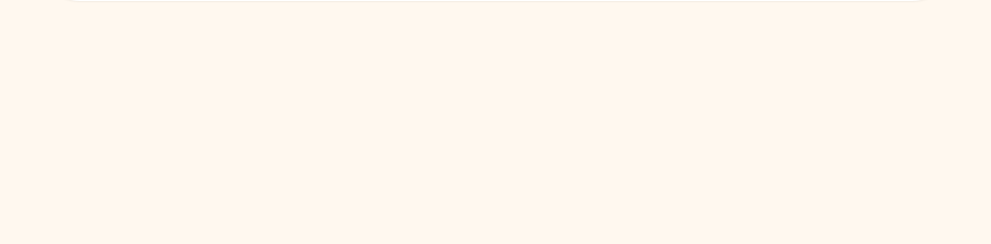
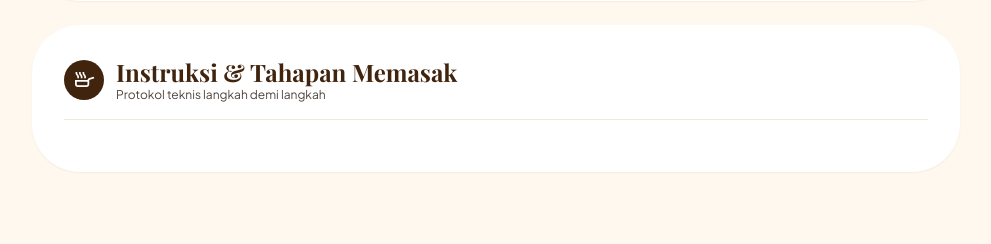
Before and after one commit to indriyanirasti7-sys/Sistem_Informasi_Resep_Makanan, a Laravel app: template resources/views/admin/recipes/detail_tampilan.blade.php in a window 1280 px wide. Shown: the part 1158-1402 px from the top of the page, without its empty margins (288-1279 px from the left). Before the commit the page ends 1159 px from the top, so only its background shows below. Run offline with Laravel 12, Linux system fonts and the light colour scheme; the template is opened without the code that fills it, so the values that code supplies are empty; the visitor is signed in with stand-in values (Sample User, id 1); parts of the project's set-up code (start-up, migrations or seed data) failed here and were passed over; some libraries are stand-ins or nearby versions; some web fonts are replaced.

Commit message:
Menampilkan langkah memasak secara berurutan
Menyelesaikan halaman detail resep versi full-width

```diff
--- a/resources/views/admin/recipes/detail_tampilan.blade.php
+++ b/resources/views/admin/recipes/detail_tampilan.blade.php
@@ -174,7 +174,42 @@
             </div>
         </div>
 
+                <!-- 4. Step-by-Step Cooking Instructions -->
+        <div class="bg-surface-container-lowest rounded-xl p-6 sm:p-8 shadow-sm flex flex-col">
+            <div class="flex items-center justify-between pb-4 border-b border-surface-container-high mb-5">
+                <div class="flex items-center gap-3">
+                    <div class="w-10 h-10 rounded-full bg-primary text-white flex items-center justify-center">
+                        <span class="material-symbols-outlined text-[22px]">skillet</span>
+                    </div>
+                    <div>
+                        <h2 class="font-['Playfair_Display'] text-2xl text-primary font-bold leading-tight">Instruksi &amp; Tahapan Memasak</h2>
+                        <p class="text-xs text-on-surface-variant">Protokol teknis langkah demi langkah</p>
+                    </div>
+                </div>
+            </div>
 
+            <div class="flex flex-col gap-4">
+                @foreach($recipe->steps as $step)
+                    <div class="bg-surface-container-low rounded-lg p-4 flex flex-col sm:flex-row gap-4 items-start">
+                        <div class="flex sm:flex-col items-center justify-between w-full sm:w-20 gap-2 shrink-0">
+                            <span class="w-10 h-10 rounded-full bg-primary text-white font-bold text-sm flex items-center justify-center">
+                                {{ str_pad($step->step_number, 2, '0', STR_PAD_LEFT) }}
+                            </span>
+                            @if($step->duration_minutes)
+                                <span class="px-2.5 py-1 rounded-full bg-surface-container-high text-on-surface-variant text-[10px] font-bold">
+                                    {{ $step->duration_minutes }} Mnt
+                                </span>
+                            @endif
+                        </div>
+                        <div class="flex flex-col min-w-0 mt-2 sm:mt-0">
+                            <p class="text-sm text-on-surface-variant leading-relaxed">
+                                {{ $step->instruction }}
+                            </p>
+                        </div>
+                    </div>
+                @endforeach
+            </div>
+        </div>
 
     </div>
 </div>
```
